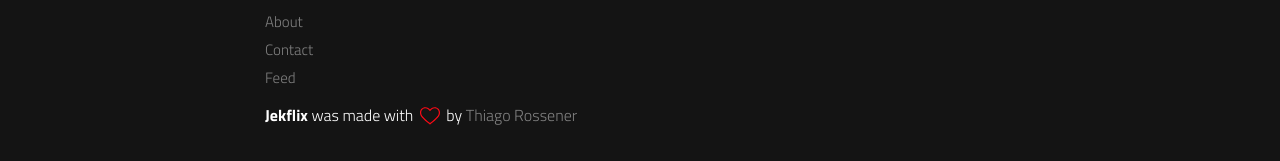
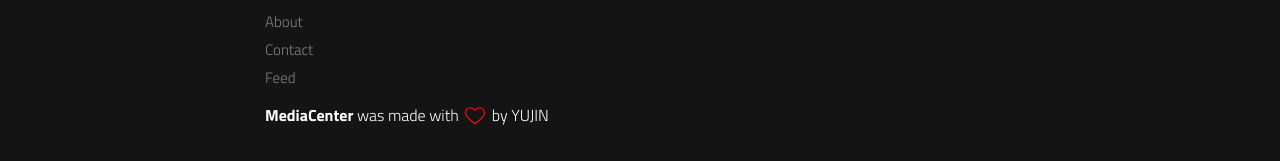
Before and after one commit to skhumedia/skhumedia.github.io, a Jekyll site: the page built from index.md, in a window 1280 px wide and 900 px high, scrolled down 2683 px. Shown: the part 736-897 px from the top of the window. Built offline with Jekyll 4.4.1, drawn with Linux system fonts in a browser that asks for light colours.

Commit message:
Initial Commit

```diff
--- a/_includes/footer.html
+++ b/_includes/footer.html
@@ -37,7 +37,7 @@
         {% endfor %}
         <li><a class="feed" href="{{ site.url }}{{site.baseurl}}/feed.xml" title="Atom/RSS feed">Feed</a></li>
     </ul>
-    <p><span>Jekflix</span> was made with <svg class="love"><use xlink:href="#icon-heart"></use></svg> by <a href="http://www.rossener.com" target="_blank" class="creator">Thiago Rossener</a></p>
+    <p><span>MediaCenter</span> was made with <svg class="love"><use xlink:href="#icon-heart"></use></svg> by YUJIN</p>
 </footer>
 <script src="{{ "/assets/js/main.js" | prepend: site.baseurl }}"></script>
 {% include stats.html %}
```
Also changed, not shown: 2 other files.
